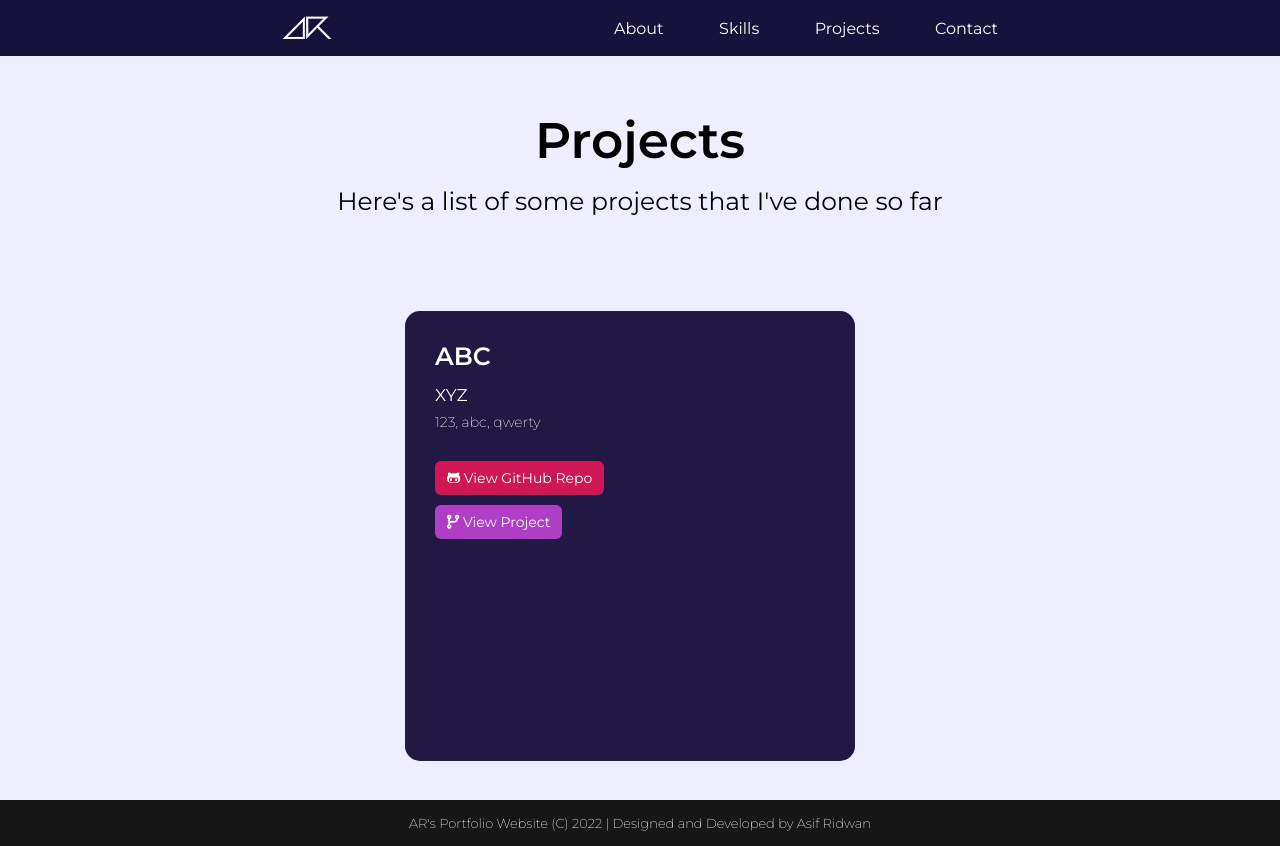
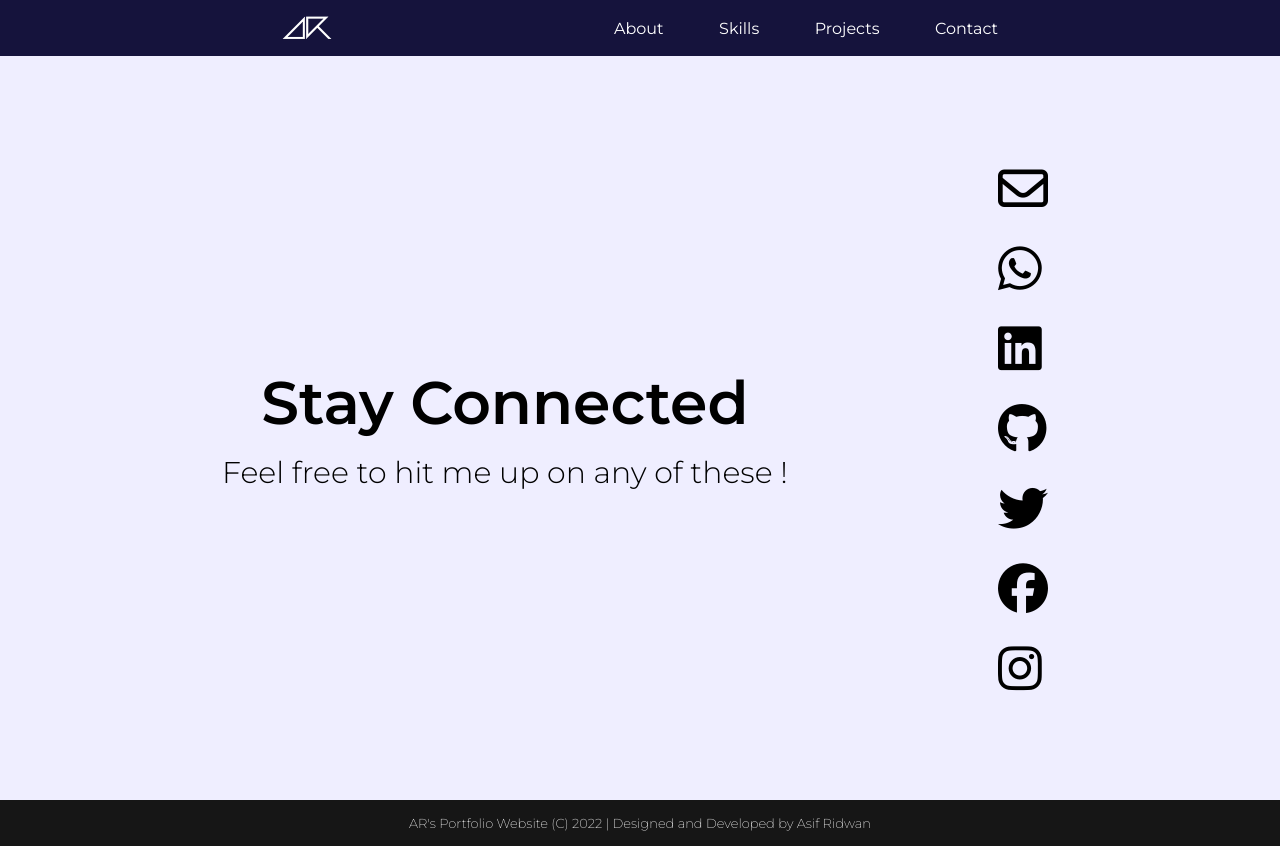
Before and after one commit to asifridwan/asifridwan.github.io, a React (Create React App) app: page / in a window 1280 px wide. Built offline with nearby package versions, Linux system fonts and the light colour scheme.

Commit message:
Fixed an error on frontend

```diff
--- a/src/components/ClickableIcon.jsx
+++ b/src/components/ClickableIcon.jsx
@@ -1,10 +1,11 @@
 export default function ClickableIcon({link, icon, tooltip}) {
   return (
     <div className="icon">
-        <a href={link}>
-            <i className={icon}></i>
-        </a>
-        <p className="tooltip">{tooltip}</p>
+      {!link && <i className={icon}></i>}
+      {link && <a href={link}>
+        <i className={icon}></i>
+      </a>}
+      <p className="tooltip">{tooltip}</p>
     </div>
   )
 }
--- a/src/containers/App.jsx
+++ b/src/containers/App.jsx
@@ -1,16 +1,16 @@
 import Navbar from "../components/Navbar";
 import Footer from "../components/Footer";
 /* import Home from "../pages/Home"; */
-import Projects from "../pages/Projects";
-/* import Contact from "../pages/Contact"; */
+/* import Projects from "../pages/Projects"; */
+import Contact from "../pages/Contact";
 
 function App() {
   return (
     <>
       <Navbar />
       {/* <Home /> */}
-      <Projects />
-      {/* <Contact /> */}
+      {/* <Projects /> */}
+      <Contact />
       <Footer />
     </>
   );
--- a/src/css/style.css
+++ b/src/css/style.css
@@ -283,6 +283,14 @@ a:link, a:visited{
     margin-top: 10px;
 }
 
+.github-link:hover{
+    background-color: #b11146;
+}
+
+.main-link:hover{
+    background-color: #88219c;
+}
+
 @media screen and (max-width: 900px){
     footer{
         font-size: 10px;
--- a/src/pages/Contact.jsx
+++ b/src/pages/Contact.jsx
@@ -1,5 +1,4 @@
 import ClickableIcon from "../components/ClickableIcon";
-import NonClickableIcon from "../components/NonClickableIcon";
 
 export default function Contact() {
   return (
@@ -10,8 +9,8 @@ export default function Contact() {
           <p className="contact-tagline-2">Feel free to hit me up on any of these !</p>
         </div>
         <div className="contact-links">
-          <NonClickableIcon icon="far fa-envelope" tooltip="asifridwan@gmail.com" />
-          <NonClickableIcon icon="fab fa-whatsapp" tooltip="(+880) 1920251381" />
+          <ClickableIcon icon="far fa-envelope" tooltip="asifridwan@gmail.com" />
+          <ClickableIcon icon="fab fa-whatsapp" tooltip="(+880) 1920251381" />
           <ClickableIcon link="https://www.linkedin.com/in/asifridwaan/" icon="fab fa-linkedin" tooltip="Asif Ridwan" />
           <ClickableIcon link="https://github.com/asifridwan" icon="fab fa-github" tooltip="asifridwan" />
           <ClickableIcon link="https://twitter.com/asifridwaan" icon="fab fa-twitter" tooltip="@asifridwaan" />
```
Also changed, not shown: src/components/NonClickableIcon.jsx (deleted, +0 -8 lines).
